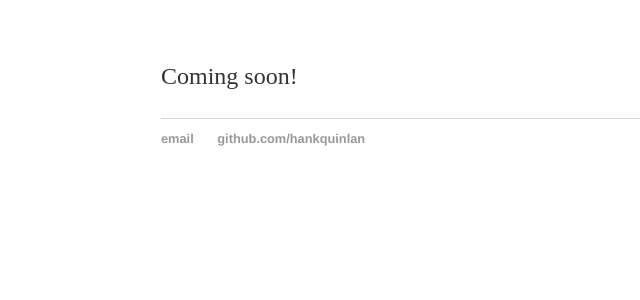
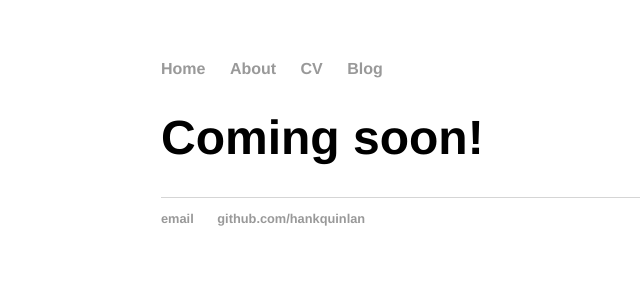
Before and after one commit to dkadlUR/dkadlUR.github.io, a Jekyll site: the page built from about/index.html, in a window 1280 px wide. Shown: the top 300 px of the page, without its empty margins (31-671 px from the left). Built offline with Jekyll 4.4.1, drawn with Linux system fonts in a browser that asks for light colours.

Commit message:
Update index.html

```diff
--- a/about/index.html
+++ b/about/index.html
@@ -1,18 +1,7 @@
-
-<!DOCTYPE html>
-	<html>
-		<head>
-			<title>{{ page.title }}</title>
-			<!-- link to main stylesheet -->
-			<link rel="stylesheet" type="text/css" href="/css/main.css">
-		</head>
-		<body>
-	    <p>Coming soon!</p>
-			<footer>
-	    		<ul>
-	        		<li><a href="mailto:hankquinlanhub@gmail.com">email</a></li>
-	        		<li><a href="https://github.com/hankquinlan">github.com/hankquinlan</a></li>
-				</ul>
-			</footer>
-		</body>
-	</html>
+---
+layout: default
+title: Hank Quinlan, Horrible Cop
+---
+<div class="blurb">
+	<h1>Coming soon!</h1>
+</div><!-- /.blurb -->
```
